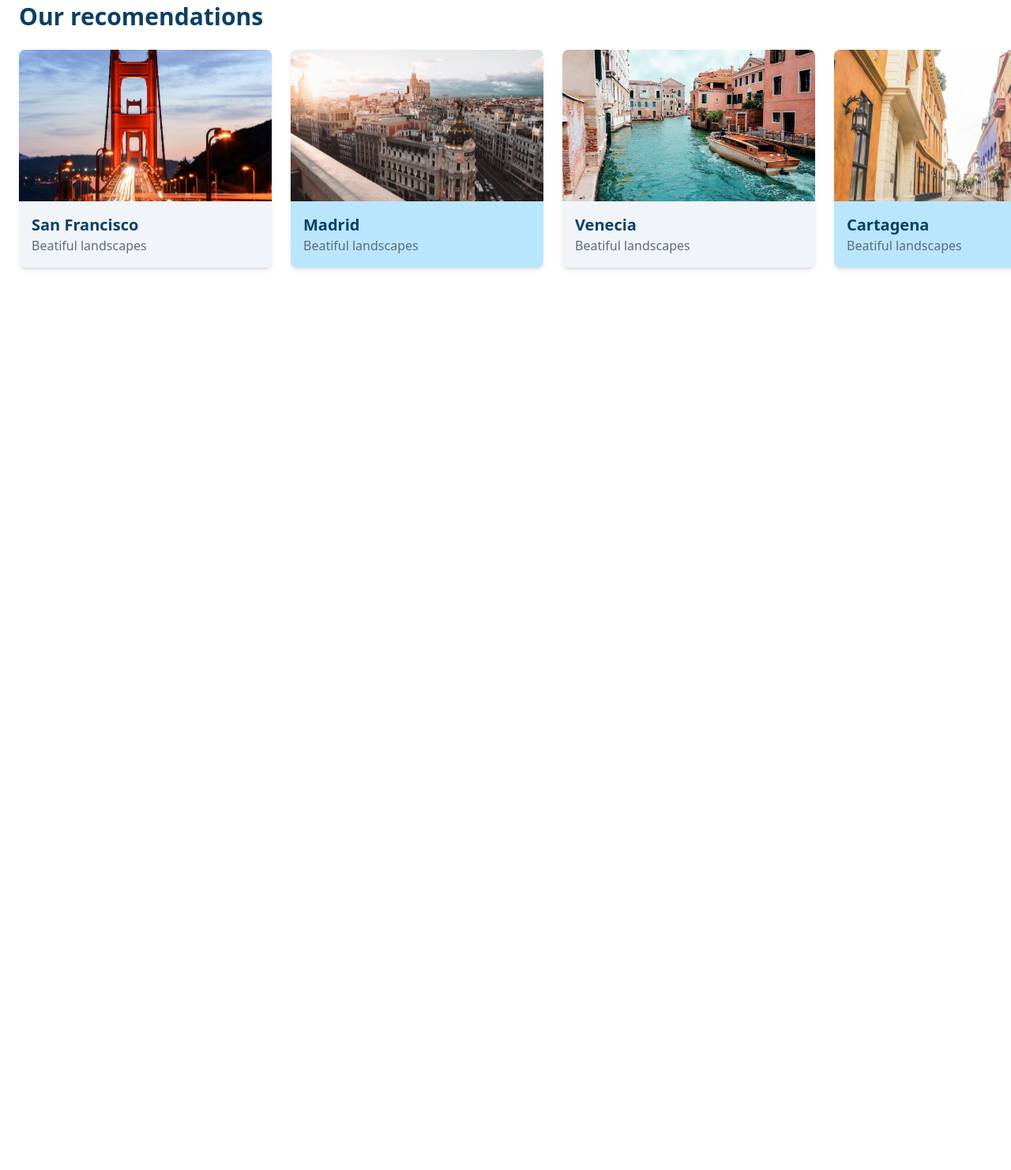
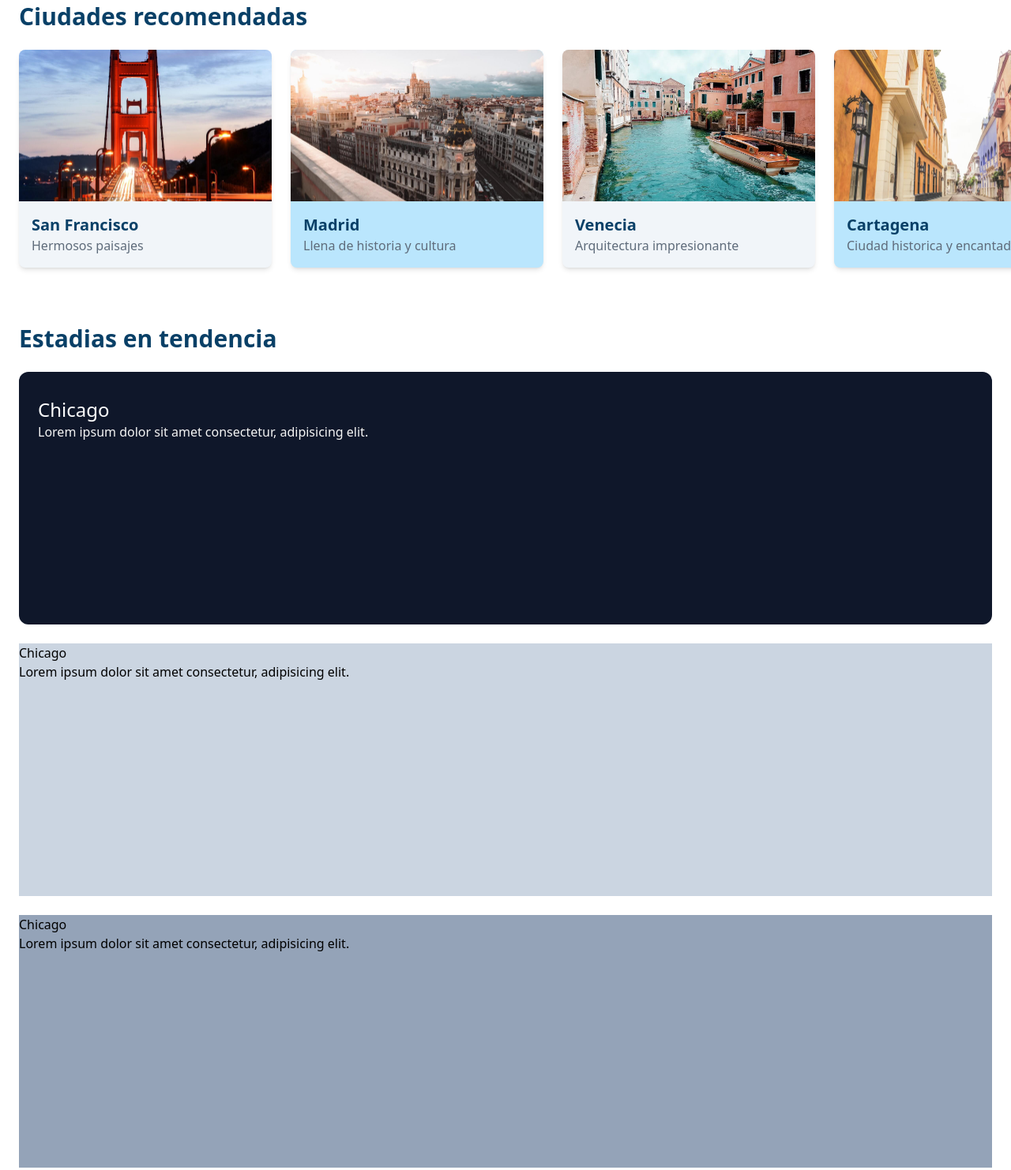
Before and after one commit to JhonEduard26/platzi-travel, a website: page src/index.html in a window 1280 px wide. Shown: the part 965-2447 px from the top of the page at 79% size. Before the commit the page ends 1376 px from the top, so only its background shows below. Drawn offline with nearby package versions, Linux system fonts and the light colour scheme; files that its build step writes are made by us from their sources.

Commit message:
agregados assets para seccion trending

```diff
--- a/src/index.html
+++ b/src/index.html
@@ -29,24 +29,27 @@
   </header>
   <main>
     <section id="home" class="h-screen">
-      <div class="flex flex-col justify-around items-center lg:items-start lg:justify-center lg:gap-8 lg:pl-16 h-full bg-hero bg-no-repeat bg-center">
+      <div
+        class="flex flex-col justify-around items-center lg:items-start lg:justify-center lg:gap-8 lg:pl-16 h-full bg-hero bg-no-repeat bg-center">
         <div class="flex justify-center items-center w-4/5 h-16 bg-white rounded-full shadow-xl lg:hidden">
           <span>🔍</span>
           <input type="text" placeholder="San Francisco" class="w-2/3 h-auto text-center text-2xl outline-none">
         </div>
-        <h2 class="hidden lg:block text-4xl font-bold text-headLine">Find more locations <br/> like this</h2>
-        <button class="w-48 p-2 rounded-full font-semibold bg-blue-500 text-white text-xl shadow-xl transition delay-100 hover:bg-blue-600">Explore more</button>
+        <h2 class="hidden lg:block text-4xl font-bold text-headLine">Find more locations <br /> like this</h2>
+        <button
+          class="w-48 p-2 rounded-full font-semibold bg-blue-500 text-white text-xl shadow-xl transition delay-100 hover:bg-blue-600">Explore
+          more</button>
       </div>
     </section>
     <section id="recommended" class="py-12">
-      <h2 class="text-3xl font-semibold pl-6 mb-6 text-headLine">Our recomendations</h2>
+      <h2 class="Subtitle">Ciudades recomendadas</h2>
       <div class="flex gap-x-6 pl-6 overflow-x-scroll snap-x">
 
         <div class="Card">
           <div class="w-full h-48 bg-cover rounded-t-lg bg-san-francisco"></div>
           <div class="p-4">
             <p class="text-xl text-headLine font-semibold">San Francisco</p>
-            <p class="text-paragraph">Beatiful landscapes</p>
+            <p class="text-paragraph">Hermosos paisajes</p>
           </div>
         </div>
 
@@ -54,7 +57,7 @@
           <div class="w-full h-48 bg-cover rounded-t-lg bg-madrid"></div>
           <div class="p-4">
             <p class="text-xl text-headLine font-semibold">Madrid</p>
-            <p class="text-paragraph">Beatiful landscapes</p>
+            <p class="text-paragraph">Llena de historia y cultura</p>
           </div>
         </div>
 
@@ -62,7 +65,7 @@
           <div class="w-full h-48 bg-cover rounded-t-lg bg-venecia"></div>
           <div class="p-4">
             <p class="text-xl text-headLine font-semibold">Venecia</p>
-            <p class="text-paragraph">Beatiful landscapes</p>
+            <p class="text-paragraph">Arquitectura impresionante</p>
           </div>
         </div>
 
@@ -70,7 +73,7 @@
           <div class="w-full h-48 bg-cover rounded-t-lg bg-cartagena"></div>
           <div class="p-4">
             <p class="text-xl text-headLine font-semibold">Cartagena</p>
-            <p class="text-paragraph">Beatiful landscapes</p>
+            <p class="text-paragraph">Ciudad historica y encantadora</p>
           </div>
         </div>
 
@@ -78,7 +81,7 @@
           <div class="w-full h-48 bg-cover rounded-t-lg bg-monaco"></div>
           <div class="p-4">
             <p class="text-xl text-headLine font-semibold">Monaco</p>
-            <p class="text-paragraph">Beatiful landscapes</p>
+            <p class="text-paragraph">Impresionantes paisajes</p>
           </div>
         </div>
 
@@ -86,10 +89,34 @@
           <div class="w-full h-48 bg-cover rounded-t-lg bg-paris"></div>
           <div class="p-4">
             <p class="text-xl text-headLine font-semibold">Paris</p>
-            <p class="text-paragraph">Beatiful landscapes</p>
+            <p class="text-paragraph">Ciudad icónica y romántica</p>
           </div>
         </div>
 
+      </div>
+    </section>
+    <section id="trending">
+      <h2 class="Subtitle">Estadias en tendencia</h2>
+      <div class="flex flex-col gap-y-6 px-6">
+        <div class="bg-slate-900 w-full h-80 rounded-xl pt-8 pl-6">
+          <p class="text-2xl text-white">Chicago</p>
+          <p class="text-neutral-100">Lorem ipsum dolor sit amet consectetur, adipisicing elit.</p>
+        </div>
+
+        <div class="bg-slate-300 w-full h-80">
+          <p>Chicago</p>
+          <p>Lorem ipsum dolor sit amet consectetur, adipisicing elit.</p>
+        </div>
+
+        <div class="bg-slate-400 w-full h-80">
+          <p>Chicago</p>
+          <p>Lorem ipsum dolor sit amet consectetur, adipisicing elit.</p>
+        </div>
+
+        <div class="bg-slate-500 w-full h-80">
+          <p>Chicago</p>
+          <p>Lorem ipsum dolor sit amet consectetur, adipisicing elit.</p>
+        </div>
       </div>
     </section>
   </main>
--- a/src/input.css
+++ b/src/input.css
@@ -6,4 +6,7 @@
   .Card {
     @apply flex-none w-60 lg:w-80 h-auto mb-6 cursor-pointer snap-center bg-slate-100 rounded-lg shadow-md even:bg-sky-200 transition duration-150 hover:scale-110
   }
+  .Subtitle {
+    @apply text-3xl font-semibold pl-6 mb-6 text-headLine
+  }
 }
--- a/tailwind.config.js
+++ b/tailwind.config.js
@@ -24,7 +24,12 @@ module.exports = {
         'paris': "url('/public/assets/imgs/paris.jpg')",
         'san-francisco': "url('/public/assets/imgs/san-francisco.jpg')",
         'venecia': "url('/public/assets/imgs/venecia.jpg')",
-        'hero': "url('/public/assets/imgs/san-francisco.jpg')"
+        'hero': "url('/public/assets/imgs/san-francisco.jpg')",
+        'hotel1': "url('/public/assets/imgs/hotel-1.jpg')",
+        'hotel2': "url('/public/assets/imgs/hotel-2.jpg')",
+        'hotel3': "url('/public/assets/imgs/hotel-3.jpg')",
+        'hotel4': "url('/public/assets/imgs/hotel-4.jpg')",
+        'hotel5': "url('/public/assets/imgs/hotel-5.jpg')",
       }
     }
   },
```
Also changed, not shown: public/assets/imgs/hotel-1.jpg (added), public/assets/imgs/hotel-2.jpg (added), public/assets/imgs/hotel-3.jpg (added), public/assets/imgs/hotel-4.jpg (added), public/assets/imgs/hotel-5.jpg (added).
